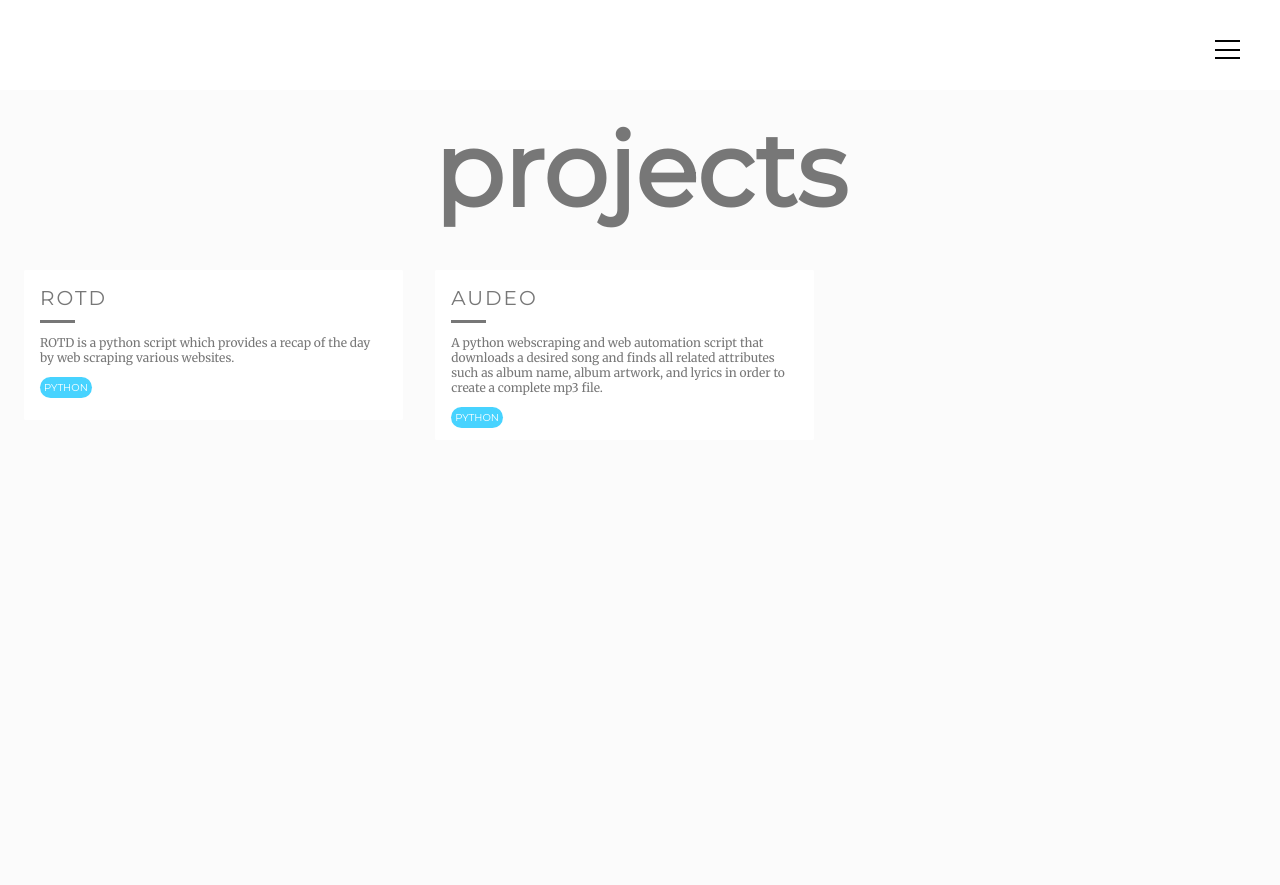
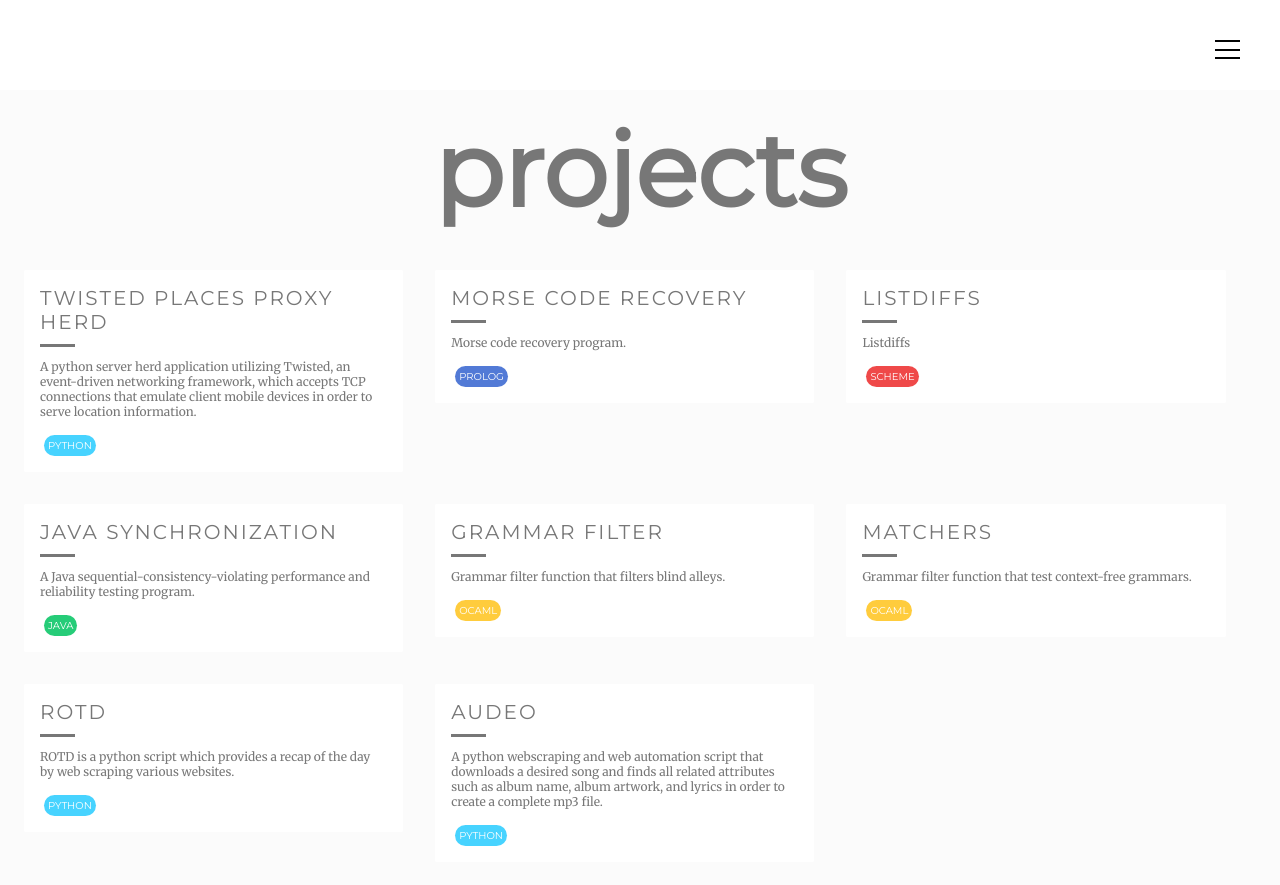
Before and after one commit to sehuno/sehuno.github.io, a Jekyll site: the page built from proj/index.html, in a window 1280 px wide. Shown: the top 885 px of the page. Built offline with Jekyll 4.4.1, drawn with Linux system fonts in a browser that asks for light colours; nearby versions of some CDN libraries; some web fonts are replaced.

Commit message:
empty project files added and language tags implemented

```diff
--- /dev/null
+++ b/_posts/2016-03-15-context-free-grammar-parsing.md
@@ -0,0 +1,8 @@
+---
+layout: post
+title: "Matchers"
+date: 2016-03-15
+category: project
+description: "Grammar filter function that test context-free grammars."
+languages: [ocaml]
+---
--- /dev/null
+++ b/_posts/2016-03-15-grammar-filters.md
@@ -0,0 +1,8 @@
+---
+layout: post
+title: "Grammar Filter"
+date: 2016-03-15
+category: project
+description: "Grammar filter function that filters blind alleys."
+languages: [ocaml]
+---
--- /dev/null
+++ b/_posts/2016-03-15-java-synchronization.md
@@ -0,0 +1,8 @@
+---
+layout: post
+title: "Java Synchronization"
+date: 2016-03-15
+category: project
+description: "A Java sequential-consistency-violating performance and reliability testing program."
+languages: [java]
+---
--- /dev/null
+++ b/_posts/2016-03-15-morse-code-recovery.md
@@ -0,0 +1,8 @@
+---
+layout: post
+title: "Morse Code Recovery"
+date: 2016-03-15
+category: project
+description: "Morse code recovery program."
+languages: [prolog]
+---
--- /dev/null
+++ b/_posts/2016-03-15-twisted-places-proxy-herd.md
@@ -0,0 +1,8 @@
+---
+layout: post
+title: "Twisted Places proxy herd"
+date: 2016-03-15
+category: project
+description: "A python server herd application utilizing Twisted, an event-driven networking framework, which accepts TCP connections that emulate client mobile devices in order to serve location information."
+languages: [python]
+---
--- a/css/proj.css
+++ b/css/proj.css
@@ -65,7 +65,7 @@ h2 {
   /*box-shadow: 0 20px 40px -14px rgba(0,0,0,0.25);*/
   display: flex;
   flex-direction: column;
-  min-height: 150px;
+  /*min-height: 150px;*/
   overflow: hidden;
 }
 
@@ -118,6 +118,9 @@ h2 {
 
 .card__tag {
   margin-top: 4px;
+  border-radius: 40px;
+  color: white;
+  padding: 4px;
 }
 
 .card__separator {
@@ -146,3 +149,31 @@ h2 {
   color: white;
   padding: 4px;
 }
+
+.ocaml span {
+  background-color: rgba(255, 188, 0, 0.76);
+  border-radius: 40px;
+  color: white;
+  padding: 4px;
+}
+
+.java span {
+  background-color: rgba(30, 202, 115, 0.96);
+  border-radius: 40px;
+  color: white;
+  padding: 4px;
+}
+
+.prolog span {
+  background-color: rgba(30, 83, 202, 0.77);
+  border-radius: 40px;
+  color: white;
+  padding: 4px;
+}
+
+.scheme span {
+  background-color: rgba(234, 13, 13, 0.75);
+  border-radius: 40px;
+  color: white;
+  padding: 4px;
+}
```
Also changed, not shown: _posts/2016-03-15-listdiffs.md (added, +8 -0 lines), css/main.css (+10 -1 lines).
